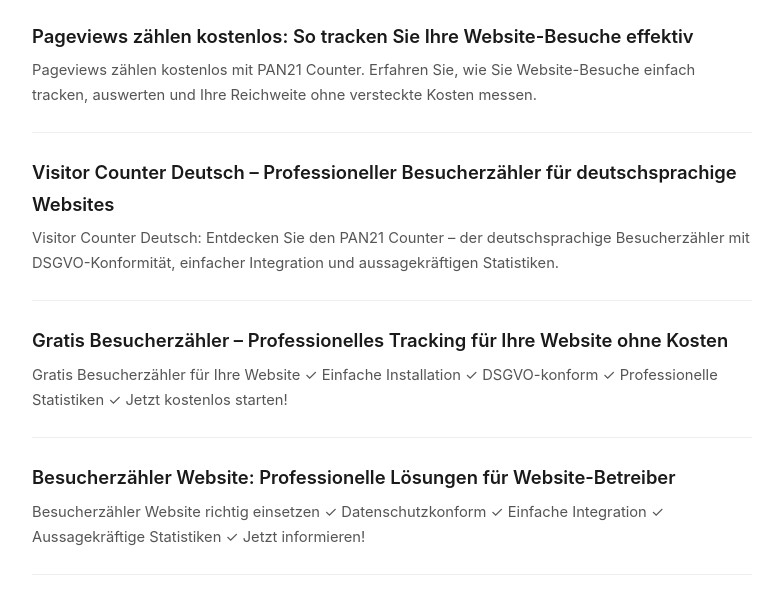
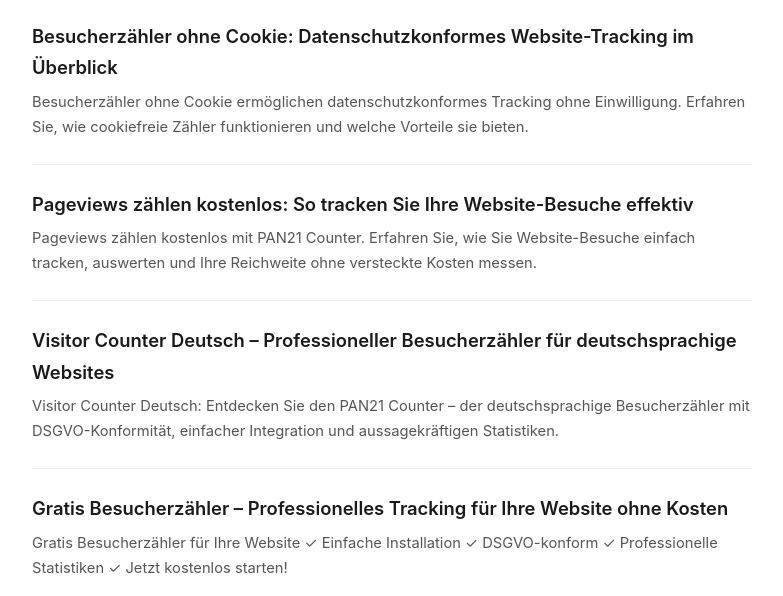
Before and after one commit to haraldlinhart-prog/pan21counter, a website: page blog/index.html in a window 1280 px wide. Shown: the part 162-758 px from the top of the page, without its empty margins (248-1031 px from the left). Drawn offline with Linux system fonts and the light colour scheme.

Commit message:
suchmaschinen.pro: update news index

```diff
--- a/blog/index.html
+++ b/blog/index.html
@@ -20,6 +20,10 @@
 <a class="back" href="https://pan21counter.de/">&larr; Zurück zu pan21counter.de</a>
 <h1>News</h1>
 <ul>
+  <li>
+    <a href="./besucherzahler-ohne-cookie-datenschutzkonformes-website-tracking-im-ub/">Besucherzähler ohne Cookie: Datenschutzkonformes Website-Tracking im Überblick</a>
+    <p>Besucherzähler ohne Cookie ermöglichen datenschutzkonformes Tracking ohne Einwilligung. Erfahren Sie, wie cookiefreie Zähler funktionieren und welche Vorteile sie bieten.</p>
+  </li>
   <li>
     <a href="./pageviews-zahlen-kostenlos-so-tracken-sie-ihre-website-besuche-effekti/">Pageviews zählen kostenlos: So tracken Sie Ihre Website-Besuche effektiv</a>
     <p>Pageviews zählen kostenlos mit PAN21 Counter. Erfahren Sie, wie Sie Website-Besuche einfach tracken, auswerten und Ihre Reichweite ohne versteckte Kosten messen.</p>
```
